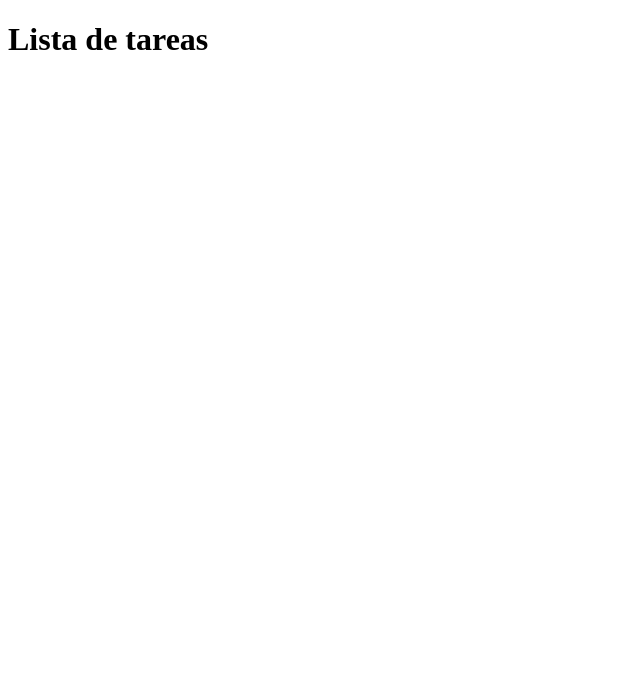
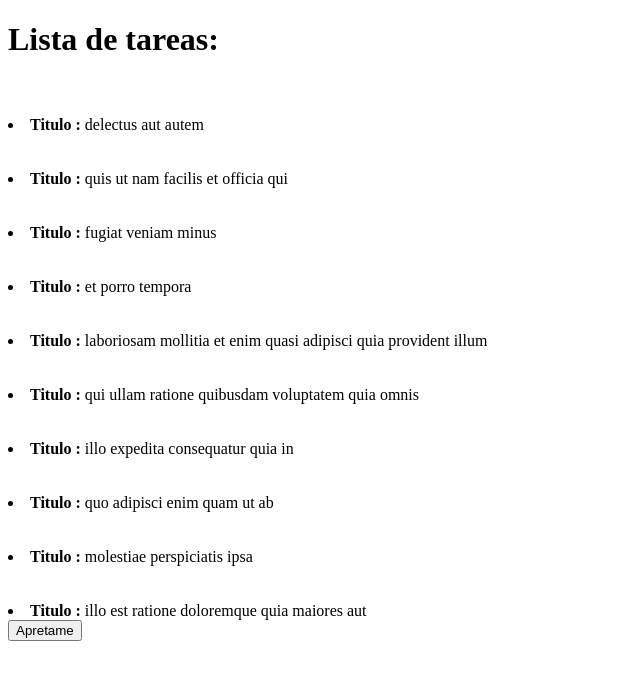
Before and after one commit to M2B0C17-zz/lista-tareas, a plain HTML site: page index.html in a window 1280 px wide. Shown: the whole page, without its empty margins (0-640 px from the left). Drawn offline with Linux system fonts and the light colour scheme.

Commit message:
Se imprime la lista de los 10 titulos

```diff
--- a/assets/javascript.js
+++ b/assets/javascript.js
@@ -58,7 +58,7 @@ var res = [
     "id": 10,
     "title": "illo est ratione doloremque quia maiores aut",
     "completed": true
-  },
+  }/*,
   {
     "userId": 1,
     "id": 11,
@@ -1198,5 +1198,9 @@ var res = [
     "id": 200,
     "title": "ipsam aperiam voluptates qui",
     "completed": false
-  }
+  }*/
 ];
+
+var resultado10 = res.forEach(function(el){ // forEach para que recorra
+	document.write("<br><br><b><li>Titulo : </b>" + el.title + "<br>");
+})
--- a/index.html
+++ b/index.html
@@ -5,6 +5,18 @@
 	<title>Proyecto Final Sprint 2</title>
 </head>
 <body>
- <h1>Lista de tareas</h1>
+ <h1>Lista de tareas:</h1>
+     <script type='text/javascript' src='assets/javascript.js'>
+
+
+    </script>
+	 <section>
+	 	<div class="Listas">
+			<div class="col m12 botoncillo">
+				<button  id="buttons"  onclick="botonInfo()">Apretame</button>
+				    <ul id= "lista">
+					</ul>
+			</div>
+			</div>
 </body>
 </html>
```
